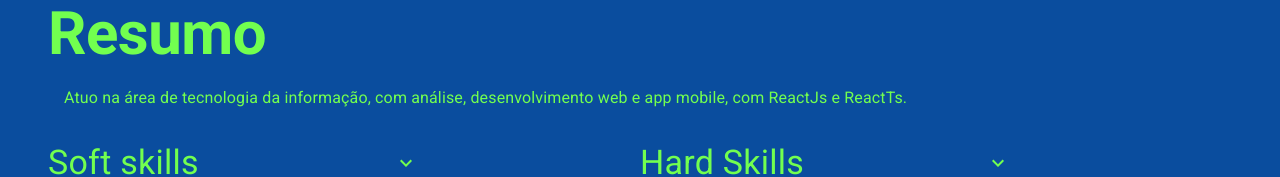
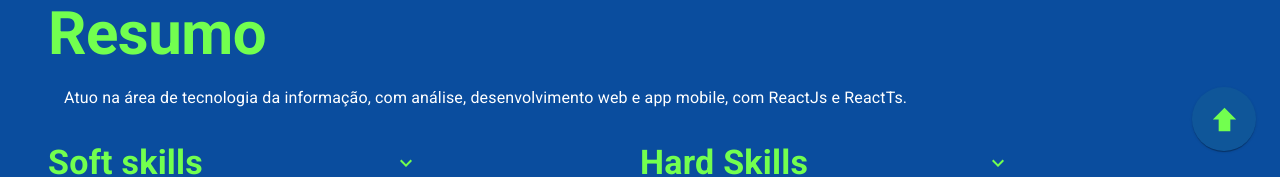
Before and after one commit to samuelrms/portifolio, a React (Create React App) app: page /about in a window 1280 px wide. Shown: the part 633-810 px from the top of the page. Built offline with nearby package versions, Linux system fonts and the light colour scheme.

Commit message:
feat: scroll to top and correction colors in text about

```diff
--- a/src/app/pages/about/About.tsx
+++ b/src/app/pages/about/About.tsx
@@ -99,17 +99,12 @@ export const About = () => {
         </Stack>
       </Stack>
       <Divider />
-      <Stack
-        // flexDirection={mdDown ? "column" : "row"}
-        // justifyContent={"space-between"}
-        // alignItems={mdDown ? "center" : ""}
-        paddingTop={8}
-      >
+      <Stack paddingTop={8}>
         <Stack>
           <Typography variant="h2" fontWeight={"bold"}>
             {about.resume.resumeTitle}
           </Typography>
-          <Typography pl={2} pt={2}>
+          <Typography color={"#fff"} pl={2} pt={2}>
             {about.resume.resume}
           </Typography>
         </Stack>
@@ -119,6 +114,7 @@ export const About = () => {
               <Typography
                 width={smDown ? "100%" : "60%"}
                 variant={"h4"}
+                fontWeight="bold"
                 children={about.resume.titleSkillsPersonal}
                 sx={{ cursor: "pointer" }}
               />
@@ -133,10 +129,10 @@ export const About = () => {
                 {about.resume.listSkillsPersonal.map((data, index) => (
                   <ListItem sx={{ pl: 4, paddingY: 0.5 }}>
                     <ListItemIcon sx={{ minWidth: 0, mr: 1 }}>
-                      <SubdirectoryArrowRight />
+                      <SubdirectoryArrowRight sx={{ color: "#fff" }} />
                     </ListItemIcon>
                     <ListItemText>
-                      <ListItemText primary={data} key={index} />
+                      <Typography color="#fff" children={data} key={index} />
                     </ListItemText>
                   </ListItem>
                 ))}
@@ -148,6 +144,7 @@ export const About = () => {
               <Typography
                 width={smDown ? "100%" : "60%"}
                 variant={"h4"}
+                fontWeight="bold"
                 children={about.resume.titleKnowledgeIn}
                 sx={{ cursor: "pointer" }}
               />
@@ -162,10 +159,10 @@ export const About = () => {
                 {about.resume.listKnowledgeIn.map((data, index) => (
                   <ListItem sx={{ pl: 4, paddingY: 0.5 }}>
                     <ListItemIcon sx={{ minWidth: 0, mr: 1 }}>
-                      <SubdirectoryArrowRight />
+                      <SubdirectoryArrowRight sx={{ color: "#fff" }} />
                     </ListItemIcon>
                     <ListItemText>
-                      <ListItemText primary={data} key={index} />
+                      <Typography color="#fff" children={data} key={index} />
                     </ListItemText>
                   </ListItem>
                 ))}
--- a/src/app/shared/layouts/LayoutBasePage.tsx
+++ b/src/app/shared/layouts/LayoutBasePage.tsx
@@ -1,6 +1,13 @@
 import React from "react";
-import { Box, Stack, Typography, useTheme, useMediaQuery } from "@mui/material";
-import { GitHub, LinkedIn } from "@mui/icons-material";
+import {
+  Box,
+  Stack,
+  Typography,
+  useTheme,
+  useMediaQuery,
+  Paper,
+} from "@mui/material";
+import { Forward, GitHub, LinkedIn } from "@mui/icons-material";
 
 interface LayoutBasePageProps {
   children: React.ReactNode;
@@ -15,9 +22,31 @@ export const LayoutBasePage: React.FC<LayoutBasePageProps> = ({ children }) => {
     <>
       <Box display="flex" flexDirection="column" maxWidth={"xl"} m={"0 auto"}>
         <Box flex={1}>
-          <Box padding={3} minHeight={"100vh"}>
+          <Box padding={3} pb={0} minHeight={"100vh"}>
             {children}
           </Box>
+          <Stack
+            position={"sticky"}
+            bottom={16}
+            right={16}
+            alignItems={"flex-end"}
+          >
+            <Stack
+              sx={{ borderRadius: "50%", cursor: "pointer" }}
+              component={Paper}
+              width={64}
+              height={64}
+              mr={3}
+              alignItems={"center"}
+              justifyContent={"center"}
+              onClick={() => window.scrollTo({ top: 0, behavior: "smooth" })}
+            >
+              <Forward
+                fontSize="large"
+                sx={{ transform: "rotate(-90deg)", color: "#72FF4F" }}
+              />
+            </Stack>
+          </Stack>
         </Box>
       </Box>
       <Stack p={0} width={"100vw"} bgcolor={"#72FF4F1A"}>
```
